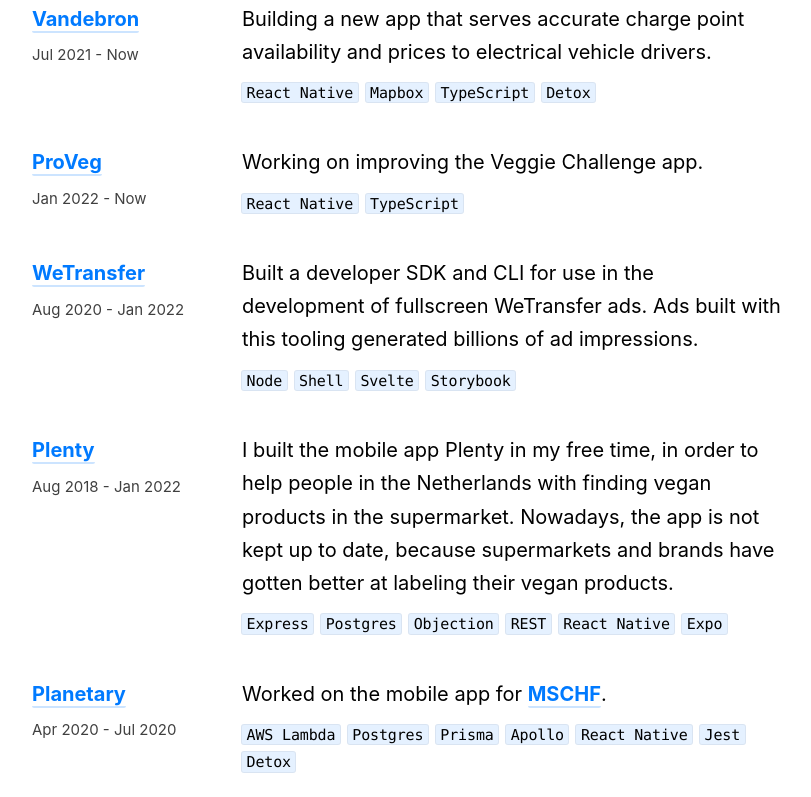
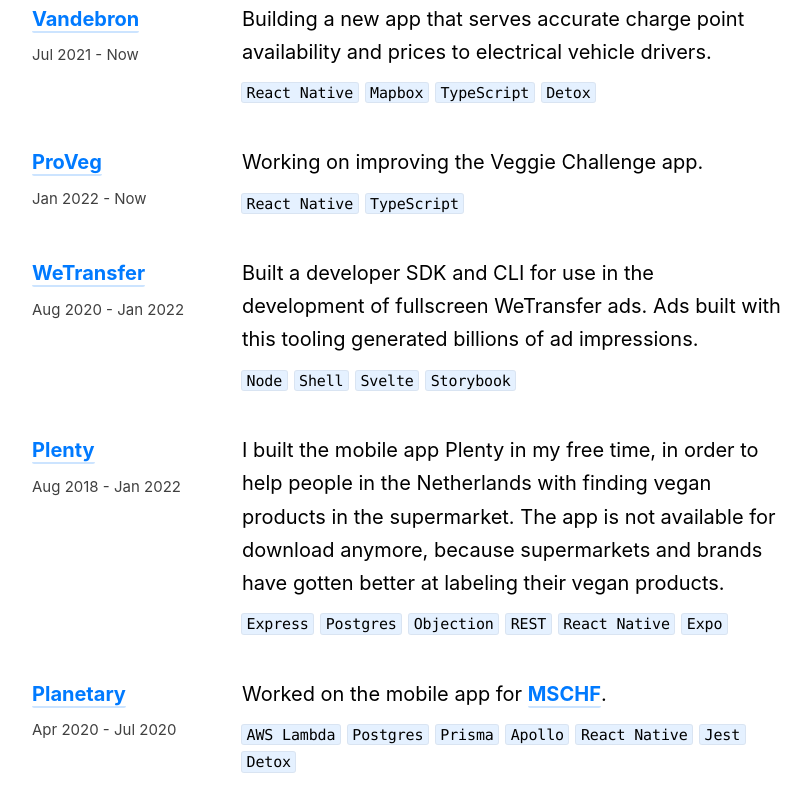
Before and after one commit to gersomvg/gersom.nl, a Gatsby site: page /work in a window 1280 px wide. Shown: the part 412-1209 px from the top of the page, without its empty margins (233-1044 px from the left). Built offline with nearby package versions, Linux system fonts and the light colour scheme; Gatsby itself is replaced by a stand-in of ours.

Commit message:
Update portfolio

```diff
--- a/src/mdx/portfolio.mdx
+++ b/src/mdx/portfolio.mdx
@@ -24,7 +24,7 @@
 
 <WorkEntry name="Plenty" href="http://onelink.to/qy8s2q" date="Aug 2018 - Jan 2022" tools={['Express', 'Postgres', 'Objection', 'REST', 'React Native', 'Expo']}>
 
-I built the mobile app Plenty in my free time, in order to help people in the Netherlands with finding vegan products in the supermarket. Nowadays, the app is not kept up to date, because supermarkets and brands have gotten better at labeling their vegan products.
+I built the mobile app Plenty in my free time, in order to help people in the Netherlands with finding vegan products in the supermarket. The app is not available for download anymore, because supermarkets and brands have gotten better at labeling their vegan products.
 
 </WorkEntry>
 
```
